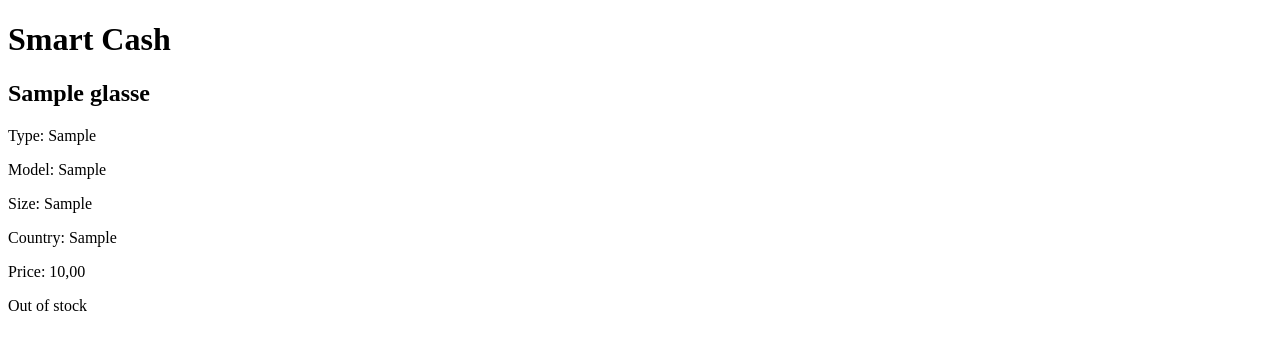
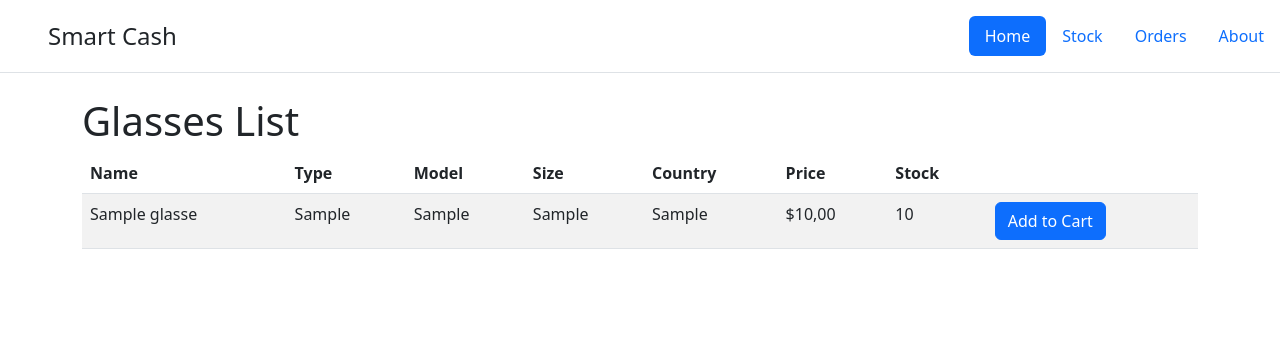
Before and after one commit to Kamilovkz/smartCash, a Django app: page / in a window 1280 px wide. Shown: the top 350 px of the page. Run offline with Django 4.2, Linux system fonts and the light colour scheme; tables that the repository leaves empty hold one stand-in row (values such as "Sample post").

Commit message:
Add frontend

```diff
--- a/store/items/templates/base.html
+++ b/store/items/templates/base.html
@@ -6,7 +6,22 @@
         <meta name="viewport" content="width=device-width, initial-scale=1.0">
         <title>Smart Cash</title>
     </head>
+    <link rel="stylesheet" href="https://cdn.jsdelivr.net/npm/bootstrap@5.2.3/dist/css/bootstrap.min.css">
     <body>
-            {% block content %}{% endblock %}
+        <!-- Here navbar -->
+        <header class="d-flex flex-wrap justify-content-center py-3 mb-4 border-bottom">
+            <a href="/" class="d-flex align-items-center mb-3 mb-md-0 me-md-auto text-dark text-decoration-none">
+              <svg class="bi me-2" width="40" height="32"><use xlink:href="#bootstrap"></use></svg>
+              <span class="fs-4">Smart Cash</span>
+            </a>
+
+            <ul class="nav nav-pills">
+              <li class="nav-item"><a href="#" class="nav-link active" aria-current="page">Home</a></li>
+              <li class="nav-item"><a href="#" class="nav-link">Stock</a></li>
+              <li class="nav-item"><a href="#" class="nav-link">Orders</a></li>
+              <li class="nav-item"><a href="#" class="nav-link">About</a></li>
+            </ul>
+          </header>
+        {% block content %}{% endblock %}
     </body>
 </html>
--- a/store/items/templates/items/index.html
+++ b/store/items/templates/items/index.html
@@ -1,27 +1,35 @@
 {% extends "base.html" %}
 
 {% block content %}
-    <h1>Smart Cash</h1>
-
-    {% for glasses in glasses %}
-        <div>
-            <h2>{{ glasses.name }}</h2>
-            <p>Type: {{ glasses.type }}</p>
-            <p>Model: {{ glasses.model }}</p>
-            <p>Size: {{ glasses.size }}</p>
-            <p>Country: {{ glasses.country }}</p>
-            <p>Price: {{ glasses.price }}</p>
-            {% if glasses.stock.available %}
-                <p>Stock: {{ glasses.stock.quantity }}</p>
-                <form action="{% url 'place_order' glasses.pk %}" method="post">
-                    {% csrf_token %}
-                    <label for="quantity">Quantity:</label>
-                    <input type="number" name="quantity" min="1" max="{{ glasses.stock.quantity }}">
-                    <input type="submit" value="Place order">
-                </form>
-            {% else %}
-                <p>Out of stock</p>
-            {% endif %}
-        </div>
-    {% endfor %}
+    <div class="container">
+        <h1>Glasses List</h1>
+        <table class="table table-striped">
+            <thead>
+                <tr>
+                    <th>Name</th>
+                    <th>Type</th>
+                    <th>Model</th>
+                    <th>Size</th>
+                    <th>Country</th>
+                    <th>Price</th>
+                    <th>Stock</th>
+                    <th></th>
+                </tr>
+            </thead>
+            <tbody>
+                {% for glasses in glasses %}
+                    <tr>
+                        <td>{{ glasses.name }}</td>
+                        <td>{{ glasses.type }}</td>
+                        <td>{{ glasses.model }}</td>
+                        <td>{{ glasses.size }}</td>
+                        <td>{{ glasses.country }}</td>
+                        <td>${{ glasses.price }}</td>
+                        <td>{{ glasses.stock }}</td>
+                        <td><a href="#" class="btn btn-primary">Add to Cart</a></td>
+                    </tr>
+                {% endfor %}
+            </tbody>
+        </table>
+    </div>
 {% endblock %}
```
